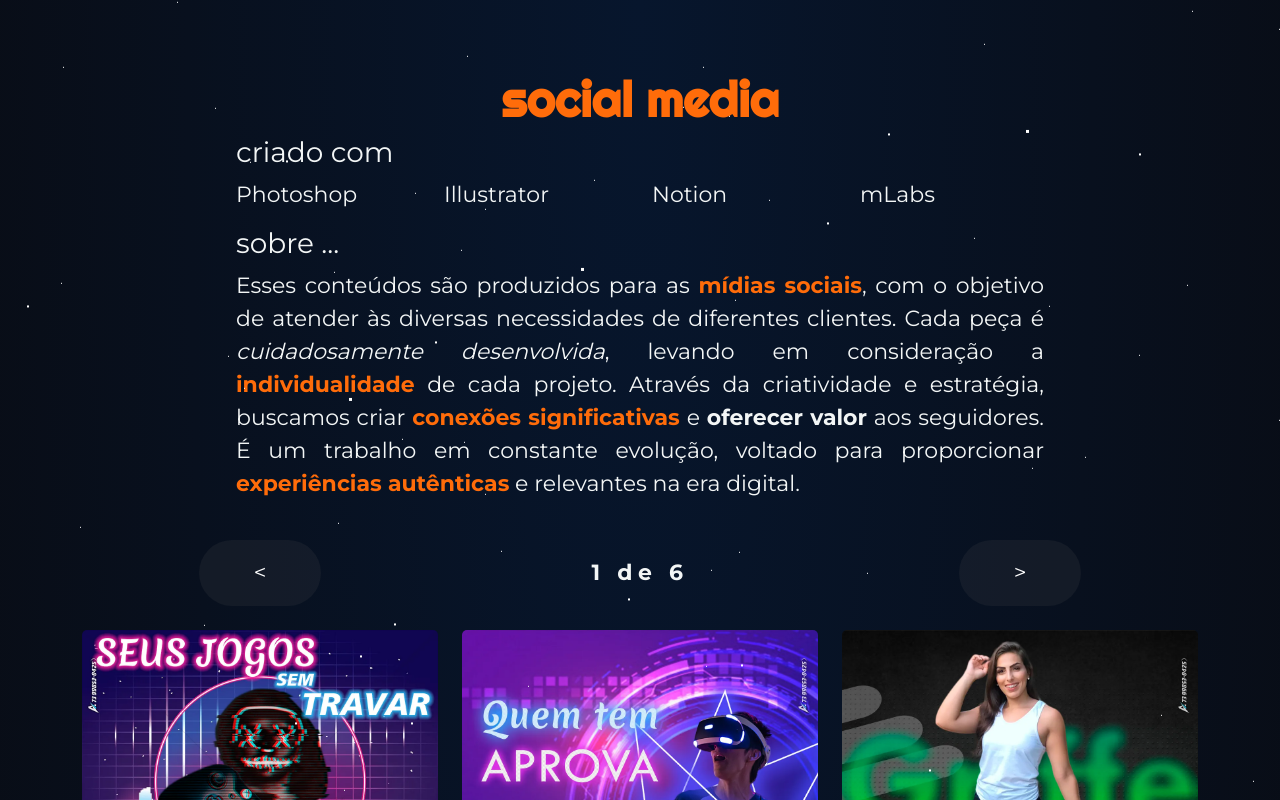
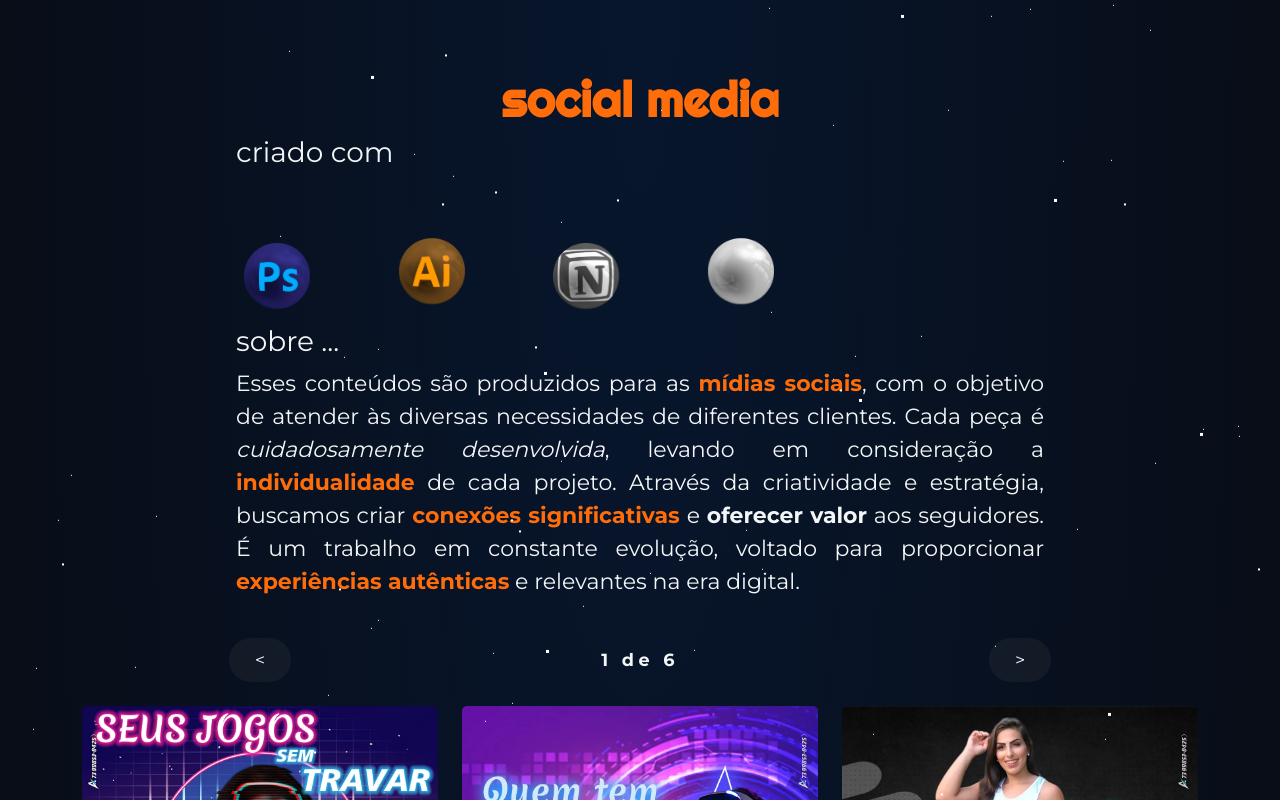
Before and after one commit to GabFiterman/webearts, a React (Vite) app: page /portfolio/design-projects/social-media in a window 1280 px wide. Shown: the top 800 px of the page. Built offline with nearby package versions, Linux system fonts and the light colour scheme; a web font is replaced by a local one.

Commit message:
feat: change technologies from text list to icons and general stytle ajusts

```diff
--- /dev/null
+++ b/src/components/IconTech.jsx
@@ -0,0 +1,38 @@
+import React from "react";
+import "../scss/IconTech.scss";
+import textData from "../data/text-main.json";
+import { useState } from "react";
+
+const IconTech = (props) => {
+  const { techName } = props;
+  const techList = textData.Portfolio.techonologiesList;
+  const [showName, setShowName] = useState(false);
+
+  function getIcon(techName) {
+    const icon = techList.find((icon) => icon.name === techName);
+    return icon ? icon.iconSrc : "Icon-Default.webp";
+  }
+
+  function handleMouseEnter() {
+    setShowName(true);
+  }
+
+  function handleMouseLeave() {
+    setShowName(false);
+  }
+
+  return (
+    <div className="Icon">
+      {showName ? <p className="NameTech">{techName}</p> : <div className="NameTechPlaceholder"></div>}
+      <img
+        className={`IconTech ${props.index % 2 === 0 ? "with-delay" : ""}`}
+        src={`/img/tech_icons/${getIcon(techName)}`}
+        alt={techName}
+        onMouseEnter={handleMouseEnter}
+        onMouseLeave={handleMouseLeave}
+      />
+    </div>
+  );
+};
+
+export default IconTech;
--- a/src/data/text-main.json
+++ b/src/data/text-main.json
@@ -40,7 +40,10 @@
     },
     "Portfolio": {
         "title": "Portfolio",
-        "categories": ["design gráfico", "desenvolvimento"],
+        "categories": [
+            "design gráfico",
+            "desenvolvimento"
+        ],
         "designSubCategories": [
             {
                 "id": 1,
@@ -59,6 +62,128 @@
                 "name": "ilustrações e manipulações",
                 "slug": "ilustracoes-e-manipulacoes",
                 "backgroundName": "Texture_Category_Moon.webp"
+            }
+        ],
+        "techonologiesList": [
+            {
+                "id": 1,
+                "name": "Vue",
+                "iconSrc": "Icon-Vue.webp"
+            },
+            {
+                "id": 2,
+                "name": "React",
+                "iconSrc": "Icon-React.webp"
+            },
+            {
+                "id": 3,
+                "name": "Sass",
+                "iconSrc": "Icon-Sass.webp"
+            },
+            {
+                "id": 4,
+                "name": "Vuetify",
+                "iconSrc": "Icon-Vuetify.webp"
+            },
+            {
+                "id": 5,
+                "name": "Bootstrap",
+                "iconSrc": "Icon-Bootstrap.webp"
+            },
+            {
+                "id": 6,
+                "name": "Node",
+                "iconSrc": "Icon-Node.webp"
+            },
+            {
+                "id": 7,
+                "name": "MongoDB",
+                "iconSrc": "Icon-MongoDB.webp"
+            },
+            {
+                "id": 8,
+                "name": "AWS",
+                "iconSrc": "Icon-AWS.webp"
+            },
+            {
+                "id": 9,
+                "name": "Html",
+                "iconSrc": "Icon-Html.webp"
+            },
+            {
+                "id": 10,
+                "name": "Css",
+                "iconSrc": "Icon-Css.webp"
+            },
+            {
+                "id": 11,
+                "name": "Javascript",
+                "iconSrc": "Icon-Javascript.webp"
+            },
+            {
+                "id": 12,
+                "name": "Git",
+                "iconSrc": "Icon-Git.webp"
+            },
+            {
+                "id": 13,
+                "name": "Github",
+                "iconSrc": "Icon-Github.webp"
+            },
+            {
+                "id": 14,
+                "name": "Jenkins",
+                "iconSrc": "Icon-Jenkins.webp"
+            },
+            {
+                "id": 15,
+                "name": "VsCode",
+                "iconSrc": "Icon-VsCode.webp"
+            },
+            {
+                "id": 16,
+                "name": "JsonServer",
+                "iconSrc": "Icon-JsonServer.webp"
+            },
+            {
+                "id": 17,
+                "name": "Figma",
+                "iconSrc": "Icon-Figma.webp"
+            },
+            {
+                "id": 18,
+                "name": "Photoshop",
+                "iconSrc": "Icon-Photoshop.webp"
+            },
+            {
+                "id": 19,
+                "name": "Illustrator",
+                "iconSrc": "Icon-Illustrator.webp"
+            },
+            {
+                "id": 20,
+                "name": "InDesign",
+                "iconSrc": "Icon-InDesign.webp"
+            },
+            {
+                "id": 21,
+                "name": "Premiere",
+                "iconSrc": "Icon-Premiere.webp"
+            },
+            {
+                "id": 22,
+                "name": "AfterEffects",
+                "iconSrc": "Icon-AfterEffects.webp"
+            },
+            {
+                "id": 23,
+                "name": "Notion",
+                "iconSrc": "Icon-Notion.webp"
+            },
+            {
+                "id": 24,
+                "name": "Blender",
+                "iconSrc": "Icon-Blender.webp"
             }
         ]
     },
--- a/src/pages/DesignProjectSocialMedia.jsx
+++ b/src/pages/DesignProjectSocialMedia.jsx
@@ -5,6 +5,7 @@ import StarsBackground from "../components/starsBackground";
 import portfolioData from "../data/portfolio-design.json";
 import ReactHtmlParser from "react-html-parser";
 import ImageGallery from "../components/ImageGallery";
+import IconTech from "../components/IconTech";
 
 export default function DesignProjectSocialMedia() {
   const data = portfolioData[0];
@@ -25,10 +26,10 @@ export default function DesignProjectSocialMedia() {
         </Col>
       </Row>
 
-      <Row className="technologies__list compactRow">
+      <Row className="technologies__list compactRow my-3">
         {data.Technologies.map((item, index) => (
-          <Col key={index}>
-            <p>{item}</p>
+          <Col xs={2} className="mx-2" key={index}>
+            <IconTech techName={item} index={index} />
           </Col>
         ))}
       </Row>
--- a/src/scss/Contact.scss
+++ b/src/scss/Contact.scss
@@ -1,4 +1,5 @@
 @import './variables';
+@import './animations.scss';
 
 .Contact__heading {
     // margin-bottom: -10vh;
@@ -18,20 +19,6 @@
     margin-left: -5vw;
     animation: floatingAnimation 3s ease-in-out infinite;
 
-}
-
-@keyframes floatingAnimation {
-    0% {
-        transform: translateY(0);
-    }
-
-    50% {
-        transform: translateY(-5px);
-    }
-
-    100% {
-        transform: translateY(0);
-    }
 }
 
 .Contact__image--logoWhatsapp {
--- a/src/scss/DevProject.scss
+++ b/src/scss/DevProject.scss
@@ -47,6 +47,10 @@
 .return__image {
     max-height: 10em;
     width: auto;
+
+    &:hover {
+        cursor: pointer;
+    }
 }
 
 .github__logo {
--- a/src/scss/Team.scss
+++ b/src/scss/Team.scss
@@ -1,4 +1,5 @@
 @import './variables';
+@import './animations.scss';
 
 .Team__heading {}
 
@@ -78,22 +79,6 @@
 }
 
 
-
-@keyframes floatingAnimation {
-    0% {
-        transform: translateY(0);
-    }
-
-    50% {
-        transform: translateY(-5px);
-    }
-
-    100% {
-        transform: translateY(0);
-    }
-}
-
-
 @media (min-width: 768px) {
     .Team {
         padding: 0 5vw !important;
--- a/src/scss/animations.scss
+++ b/src/scss/animations.scss
@@ -79,3 +79,17 @@
 
     }
 }
+
+@keyframes floatingAnimation {
+    0% {
+        transform: translateY(0);
+    }
+
+    50% {
+        transform: translateY(-5px);
+    }
+
+    100% {
+        transform: translateY(0);
+    }
+}
--- a/src/scss/designProject.scss
+++ b/src/scss/designProject.scss
@@ -18,6 +18,7 @@
 
 .ImageGallery {
     font-weight: bold;
+    font-size: .8em;
 
     img {
         transition: 0.25s;
@@ -34,7 +35,7 @@
 
     button {
         background: rgba(#5a5a5a, 0.15);
-        padding: .75em 2.5em;
+        padding: .5em 1.5em;
         border-radius: 2em;
         border: none;
         color: white;
--- /dev/null
+++ b/src/scss/iconTech.scss
@@ -0,0 +1,40 @@
+@import './variables';
+@import './animations.scss';
+
+.Icon {
+    display: flex;
+    flex-direction: column;
+
+    .IconTech {
+        height: 3em;
+        width: 3em;
+        animation: floatingAnimation 2.5s ease-in-out infinite;
+        transition: .25s ease-in-out;
+
+        &:hover {
+            filter: brightness(1.5);
+            cursor: pointer;
+        }
+    }
+
+    .with-delay {
+        animation-delay: 1s;
+    }
+
+    .NameTech {
+        text-align: center;
+        font-size: .75em;
+        color: #e0dfdc;
+        background: #556677;
+        letter-spacing: .1em;
+        text-shadow: 0 -1px 0 #fff, 0 1px 0 #2e2e2e, 0 2px 0 #2c2c2c, 0 3px 0 #2a2a2a, 0 4px 0 #282828, 0 5px 0 #262626, 0 6px 0 #242424, 0 7px 0 #222, 0 8px 0 #202020, 0 9px 0 #1e1e1e, 0 10px 0 #1c1c1c, 0 11px 0 #1a1a1a, 0 12px 0 #181818, 0 13px 0 #161616, 0 14px 0 #141414, 0 15px 0 #121212, 0 22px 30px rgba(0, 0, 0, 0.9);
+        font-weight: bold;
+        padding: .25em .5em;
+        border-radius: .35em;
+        width: fit-content;
+    }
+
+    .NameTechPlaceholder {
+        min-height: 2.25em;
+    }
+}
--- a/src/scss/project.scss
+++ b/src/scss/project.scss
@@ -1,3 +1,4 @@
+@import './variables';
 @import './variables';
 
 @function multiple-box-shadow($n) {
@@ -125,22 +126,6 @@ $shadows-big: multiple-box-shadow(400);
     margin-top: 15vh;
 
     animation: floatingAnimation 3s ease-in-out infinite;
-
-
-    @keyframes floatingAnimation {
-      0% {
-        transform: translateY(0);
-      }
-
-      50% {
-        transform: translateY(-5px);
-      }
-
-      100% {
-        transform: translateY(0);
-      }
-    }
-
   }
 }
 
```
